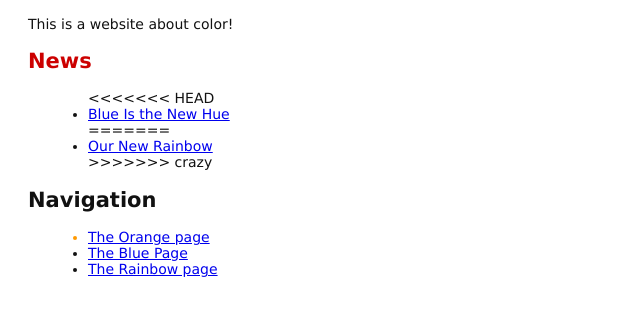
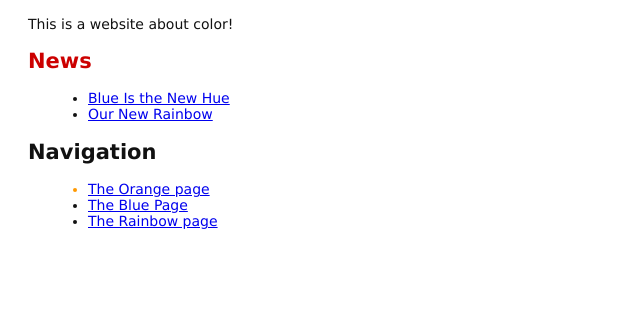
Before and after one commit to Jicamon/Jhon-Repo, a plain HTML site: page index.html in a window 1280 px wide. Shown: the part 83-398 px from the top of the page, without its empty margins (0-640 px from the left). Drawn offline with Linux system fonts and the light colour scheme.

Commit message:
Saving index.html

```diff
--- a/index.html
+++ b/index.html
@@ -10,11 +10,8 @@
     <p>This is a website about color!</p>
     <h2 style="color:#c00">News</h2>
     <ul>
-<<<<<<< HEAD
         <li><a href="news-1.html">Blue Is the New Hue</a></li>
-=======
         <li><a href="rainbow.html">Our New Rainbow</a></li>
->>>>>>> crazy
     </ul>
     <h2>Navigation</h2>
     <ul>
```
